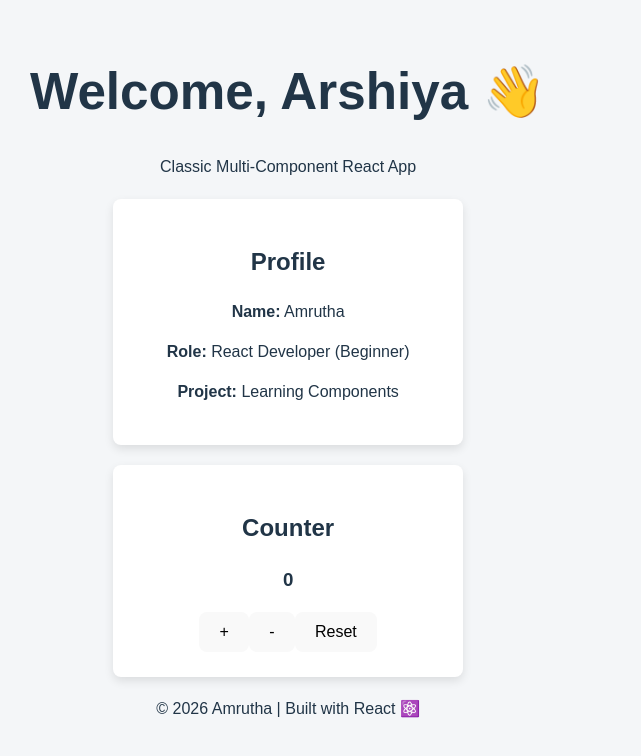
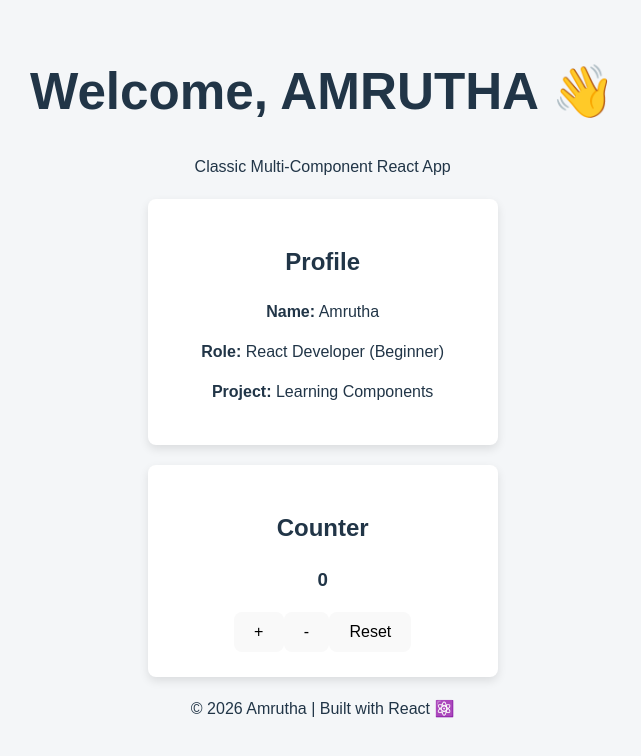
Before and after one commit to AmruthaBinu/Cicd-pipeline, a React (Vite) app: page / in a window 1280 px wide. Shown: the top 756 px of the page, without its empty margins (0-641 px from the left). Built offline with nearby package versions, Linux system fonts and the light colour scheme.

Commit message:
Update Header.jsx

```diff
--- a/src/components/Header.jsx
+++ b/src/components/Header.jsx
@@ -1,7 +1,7 @@
 function Header() {
   return (
     <header className="header">
-      <h1>Welcome, Arshiya 👋</h1>
+      <h1>Welcome, AMRUTHA 👋</h1>
       <p>Classic Multi-Component React App</p>
     </header>
   );
```
